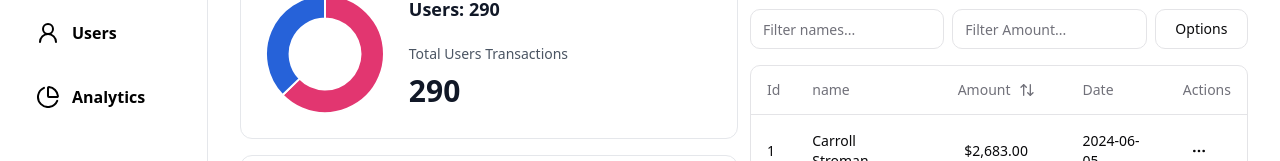
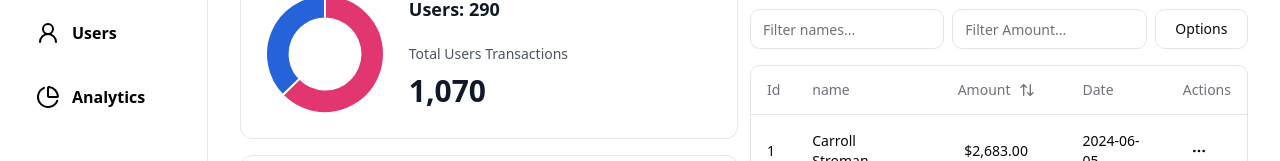
Before and after one commit to moazelgandy2/Horizon, a React (Vite) app: page / in a window 1280 px wide. Shown: the part 177-338 px from the top of the page. Built offline with nearby package versions, Linux system fonts and the light colour scheme.

Commit message:
Refactor UsersCard component to calculate total users dynamically

```diff
--- a/src/pages/Home/_components/users-card.tsx
+++ b/src/pages/Home/_components/users-card.tsx
@@ -40,7 +40,7 @@ export const UsersCard = ({ data, users }: { data: boolean; users: Transaction[]
                 <div className="w-full">
                   <CountUp
                     start={0}
-                    end={totalUsers}
+                    end={users.length}
                     decimal=","
                     duration={2.5}
                   />
```
